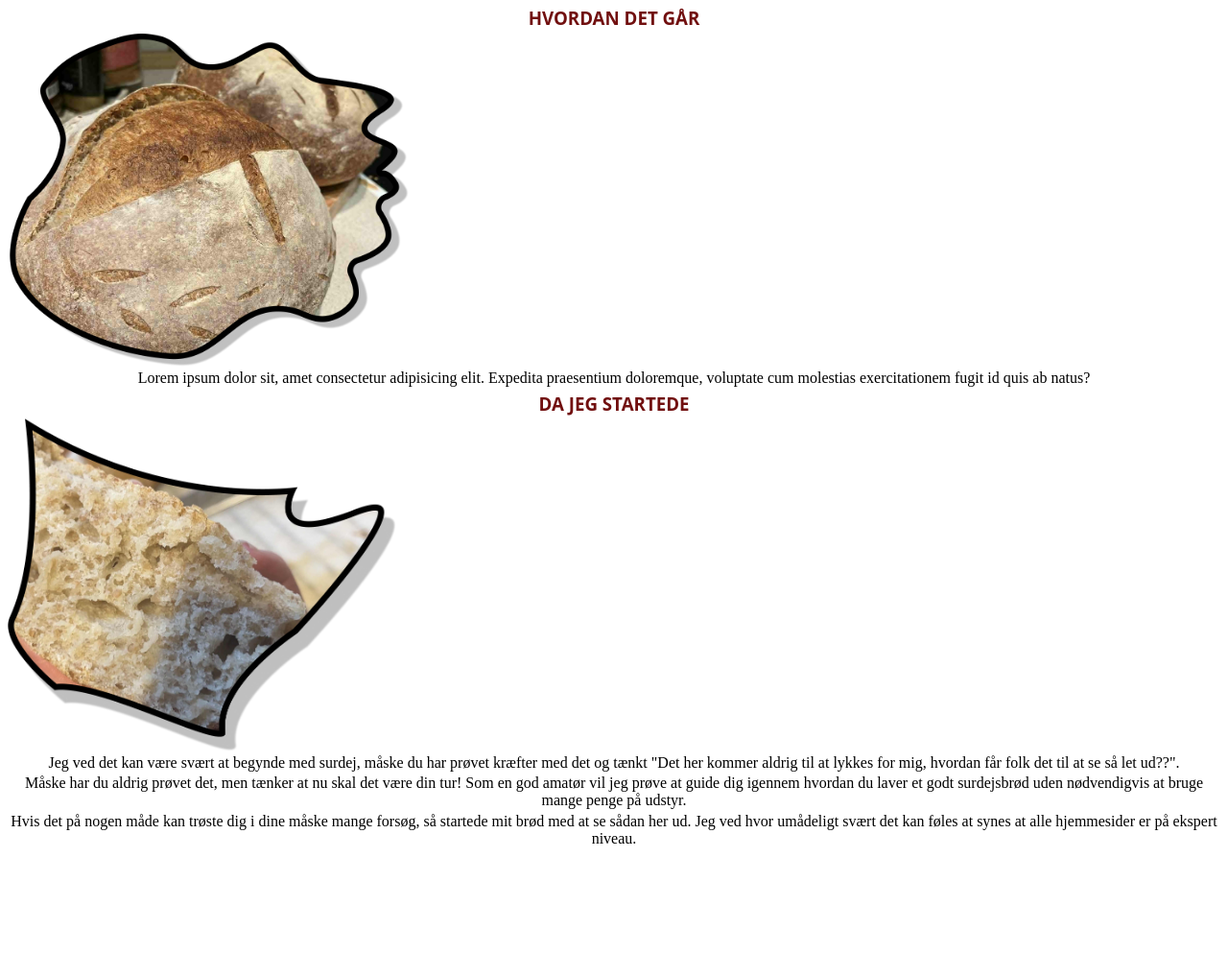
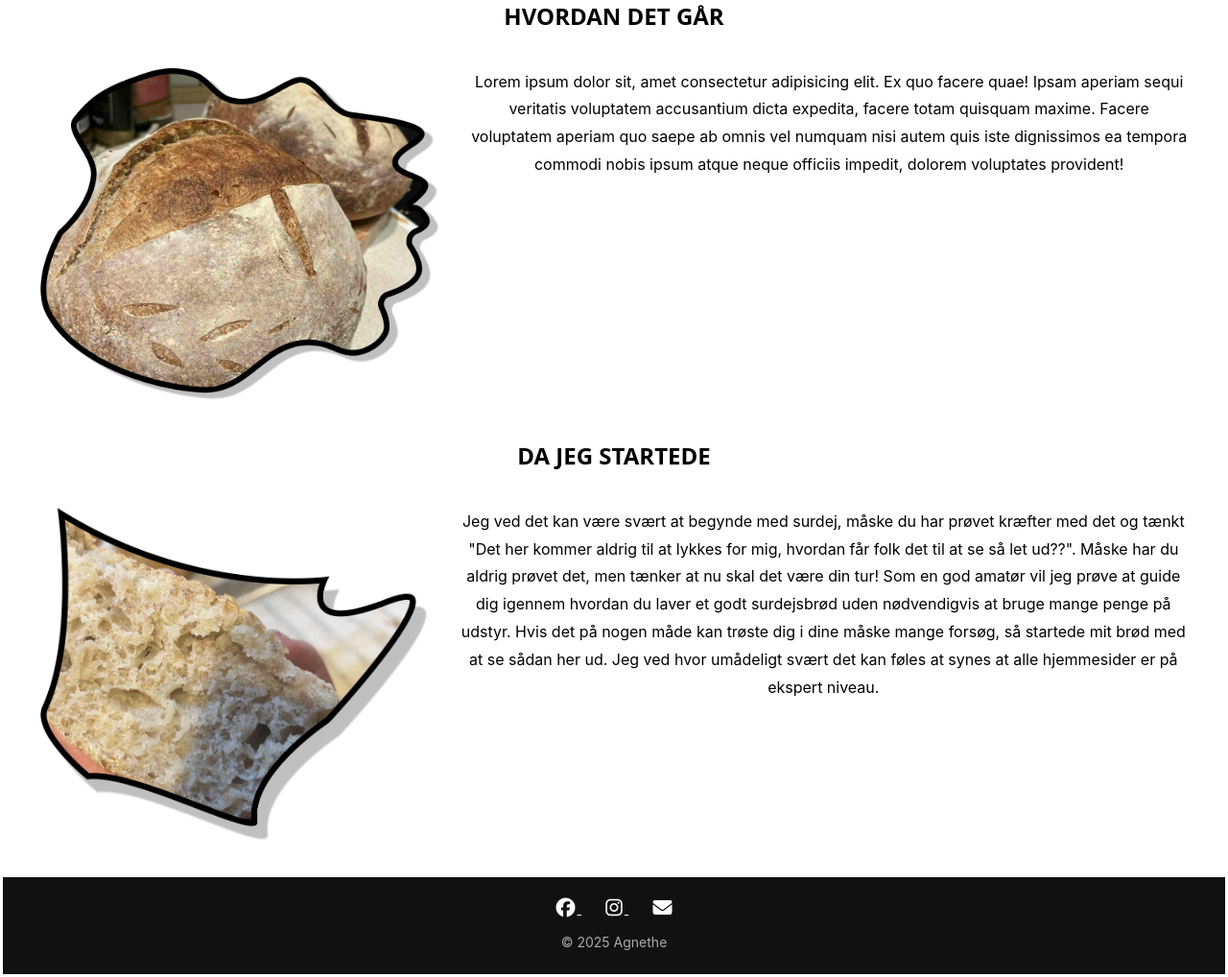
Before and after one commit to AgBejder/emnesite, a plain HTML site: page index.html in a window 1280 px wide. Shown: the part 146-1164 px from the top of the page at 96% size. Before the commit the page ends 1043 px from the top, so only its background shows below. Drawn offline with Linux system fonts and the light colour scheme; a web font is replaced by a local one.

Commit message:
måske sidste ændringer

```diff
--- a/css/generel.css
+++ b/css/generel.css
@@ -16,17 +16,23 @@
   font-weight: 600;
   font-style: normal;
 }
-
-/* .dynapuff {
-  font-family: "DynaPuff", system-ui;
-  font-optical-sizing: auto;
-  font-weight: 500;
-  font-style: normal;
-  font-variation-settings: "wdth" 100;
-} */
+body,
+p {
+  text-align: center;
+  font-family: "Inter", sans-serif;
+}
 
 p {
+  line-height: 1.8em;
+}
+
+dl {
   text-align: center;
+}
+
+dd {
+  margin-bottom: 1em;
+  line-height: 1.8em;
 }
 h1,
 h2,
@@ -52,25 +58,15 @@ h3 {
 
 /* overskrift */
 header {
-  /* list-style: none;
-  margin: 0.5em;
-  padding: 0;
-  display: flex;
-  background-color: gray;
-   border: 1px;
-  max-width: 100%;
-  */
   font-size: larger;
 }
 
 h2 {
   display: grid;
   grid-column: 1/-1;
-  /* border-top: 1px solid gray;
-  border-bottom: 1pz solid gray; */
 }
 h3 {
-  color: rgb(113, 15, 15);
+  color: rgba(75, 61, 61, 0.502);
 }
 img {
   display: grid;
@@ -78,13 +74,6 @@ img {
   max-block-size: 350px;
   align-items: center;
 }
-/* nav ul {
-  list-style: none;
-  margin: 0.5em;
-  padding: 1px;
-  display: flex;
-  border: 1px;
-} */
 
 /* til alt */
 * {
--- a/css/layout.css
+++ b/css/layout.css
@@ -36,6 +36,19 @@
     grid-template-columns: repeat(4, 1fr);
     gap: 1em;
   }
+  dl {
+    text-align: center;
+    margin-left: 10em;
+    margin-right: 10em;
+  }
+  .order {
+    display: flex;
+    justify-content: space-around;
+    grid-template-columns: 1fr 1fr;
+    text-align: center;
+    margin: 2em;
+    gap: 1.8em;
+  }
 }
 
 .grid_2-1 {
--- a/css/style.css
+++ b/css/style.css
@@ -74,7 +74,7 @@ nav {
 .burger {
   display: none;
 }
-@media screen and (width < 800px) {
+@media screen and (width < 1100px) {
   .menu {
     display: none;
   }
--- a/index.html
+++ b/index.html
@@ -14,9 +14,7 @@
       href="https://fonts.googleapis.com/css2?family=Bagel+Fat+One&display=swap"
       rel="stylesheet"
     />
-    <!-- <style>
-      @import url("https://fonts.googleapis.com/css2?family=DynaPuff:wght@500&display=swap");
-    </style> -->
+
     <link
       href="https://fonts.googleapis.com/css2?family=DynaPuff:wght@400..700&display=swap"
       rel="stylesheet"
@@ -33,7 +31,7 @@
           <li><a href="opskrifter.html">Opskrifter</a></li>
           <li><a href="thisorthat.html">This or that</a></li>
         </ul>
-        <button class="burger">
+        <button class="burger" aria-label="Åben menu">
           <span class="line"></span>
           <span class="line"></span>
           <span class="line"></span>
@@ -41,46 +39,83 @@
       </nav>
     </header>
     <main>
+      <h3 class="koulen-regular">
+        EN SIMPEL GUIDE TIL HVORDAN DU KOMMER IGANG MED DIN SURDEJSPROCES
+      </h3>
+
       <section>
-        <h2 class="koulen-regular">
-          EN SIMPEL GUIDE TIL HVORDAN DU KOMMER IGANG MED DIN SURDEJSPROCES
-        </h2>
-        <section>
-          <h3 class="bagel-fat-one-regular">HVORDAN DET GÅR</h3>
+        <h2 class="bagel-fat-one-regular">HVORDAN DET GÅR</h2>
+        <div class="order">
           <img src="images/brødformrigtig.png" alt="slutningen" />
-          <p>
-            Lorem ipsum dolor sit, amet consectetur adipisicing elit. Expedita
-            praesentium doloremque, voluptate cum molestias exercitationem fugit
-            id quis ab natus?
-          </p>
-        </section>
-
-        <h3 class="bagel-fat-one-regular">DA JEG STARTEDE</h3>
-        <img src="images/brødformforkert.png" alt="starten" />
-        <p>
-          Jeg ved det kan være svært at begynde med surdej, måske du har prøvet
-          kræfter med det og tænkt "Det her kommer aldrig til at lykkes for mig,
-          hvordan får folk det til at se så let ud??".
-        </p>
 
           <p>
-          Måske har du aldrig prøvet det, men tænker at nu skal det være din
-          tur! Som en god amatør vil jeg prøve at guide dig igennem hvordan du
-          laver et godt surdejsbrød uden nødvendigvis at bruge mange penge på
-          udstyr.
+            Lorem ipsum dolor sit, amet consectetur adipisicing elit. Ex quo
+            facere quae! Ipsam aperiam sequi veritatis voluptatem accusantium
+            dicta expedita, facere totam quisquam maxime. Facere voluptatem
+            aperiam quo saepe ab omnis vel numquam nisi autem quis iste
+            dignissimos ea tempora commodi nobis ipsum atque neque officiis
+            impedit, dolorem voluptates provident!
           </p>
+        </div>
+      </section>
+      <section>
+        <h2 class="bagel-fat-one-regular">DA JEG STARTEDE</h2>
+        <div class="order">
+          <img src="images/brødformforkert.png" alt="starten" />
+
           <p>
+            Jeg ved det kan være svært at begynde med surdej, måske du har
+            prøvet kræfter med det og tænkt "Det her kommer aldrig til at lykkes
+            for mig, hvordan får folk det til at se så let ud??". Måske har du
+            aldrig prøvet det, men tænker at nu skal det være din tur! Som en
+            god amatør vil jeg prøve at guide dig igennem hvordan du laver et
+            godt surdejsbrød uden nødvendigvis at bruge mange penge på udstyr.
             Hvis det på nogen måde kan trøste dig i dine måske mange forsøg, så
-          startede mit brød med at se sådan her ud. Jeg ved hvor umådeligt svært
-          det kan føles at synes at alle hjemmesider er på ekspert niveau.
+            startede mit brød med at se sådan her ud. Jeg ved hvor umådeligt
+            svært det kan føles at synes at alle hjemmesider er på ekspert
+            niveau.
           </p>
-      </section>
-
-      <section>
-        <!-- <a href="thisorthat.html" class="knap">Se mere</a> -->
+        </div>
       </section>
     </main>
-    <footer></footer>
+    <link
+      rel="stylesheet"
+      href="https://cdnjs.cloudflare.com/ajax/libs/font-awesome/6.5.0/css/all.min.css"
+    />
+
+    <footer
+      style="
+        background: #111;
+        color: white;
+        padding: 20px 0;
+        text-align: center;
+      "
+    >
+      <div style="margin-bottom: 10px">
+        <a
+          href="https://facebook.com"
+          target="_blank"
+          style="color: white; margin: 0 10px"
+        >
+          <i class="fab fa-facebook fa-lg"></i>
+        </a>
+        <a
+          href="https://instagram.com"
+          target="_blank"
+          style="color: white; margin: 0 10px"
+        >
+          <i class="fab fa-instagram fa-lg"></i>
+        </a>
+        <a
+          href="mailto:kontakt@dinmail.dk"
+          style="color: white; margin: 0 10px"
+        >
+          <i class="fa fa-envelope fa-lg"></i>
+        </a>
+      </div>
+      <p style="font-size: 14px; color: #aaa">© 2025 Agnethe</p>
+    </footer>
+
     <script src="Js/menu.js"></script>
   </body>
 </html>
```
Also changed, not shown: opskrifter.html (+50 -7 lines), thisorthat.html (+47 -6 lines). Lines whose indentation alone changed are shown as unchanged.
